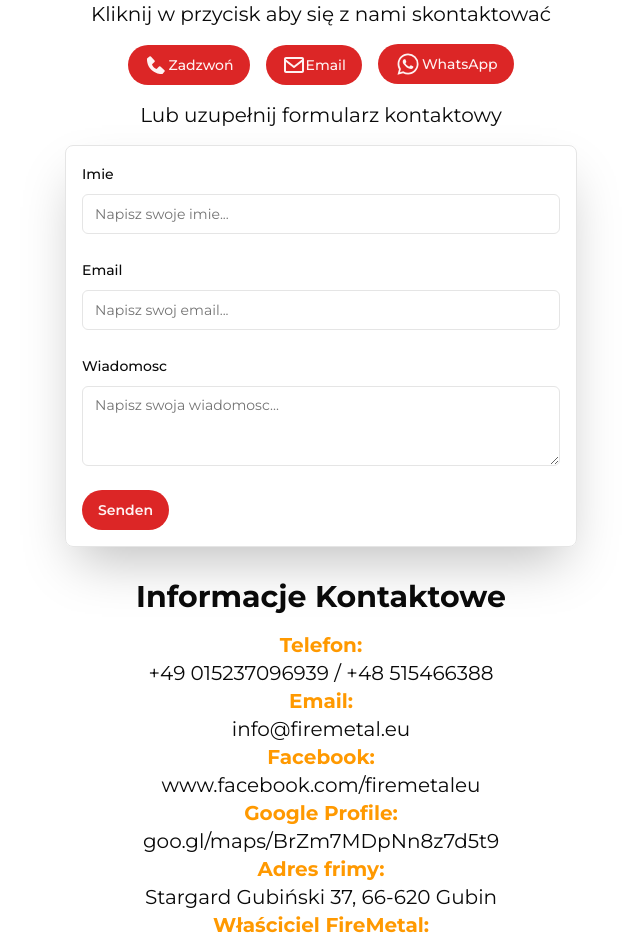
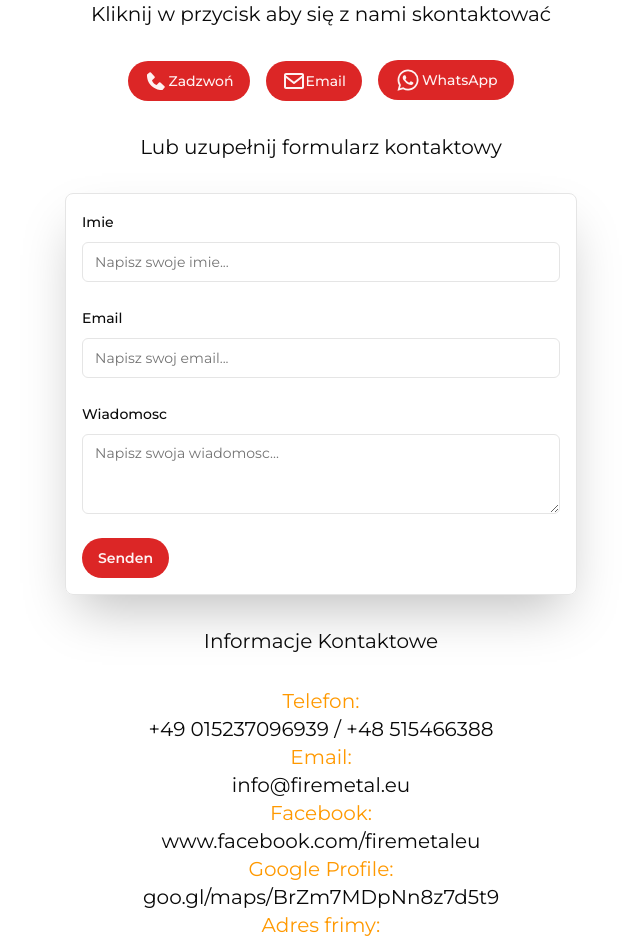
Before and after one commit to firemetal-zauneauspolen/firemetal, a Next.js app: page /kontakt in a window 1280 px wide. Shown: the part 260-1203 px from the top of the page, without its empty margins (319-959 px from the left). Built offline with nearby package versions, Linux system fonts and the light colour scheme.

Commit message:
Update kontakt page

```diff
--- a/app/(pages)/kontakt/page.tsx
+++ b/app/(pages)/kontakt/page.tsx
@@ -13,11 +13,10 @@ export default function KontaktPage() {
           nami. My zajmiemy się resztą 🤗.
         </Balancer>
       </h1>
-
       <p className="mt-8 text-center lg:text-xl">
         Kliknij w przycisk aby się z nami skontaktować
       </p>
-      <div className="mt-4 flex flex-col items-center justify-center gap-4 sm:flex-row">
+      <div className="mt-8 flex flex-col items-center justify-center gap-4 sm:flex-row">
         <Link href={"tel: +49015237096939"}>
           <Button className="rounded-full">
             <BiSolidPhone className={"h-6 w-6"} />
@@ -37,31 +36,27 @@ export default function KontaktPage() {
           </Button>
         </Link>
       </div>
-      <p className="mt-4 text-center lg:text-xl">
+      <p className="mt-8 text-center lg:text-xl">
         Lub uzupełnij formularz kontaktowy
       </p>
-      <div className="mt-4 w-full max-w-lg">
+      <div className="mt-8 w-full max-w-lg">
         <ContactForm />
       </div>
       <div className="mt-8 pb-8 text-center">
-        <h2 className="mb-4 text-xl font-bold lg:text-3xl">
-          Informacje Kontaktowe
-        </h2>
-        <h3 className="font-bold text-ring lg:text-xl">Telefon:</h3>
+        <h2 className="mb-8 text-xl lg:text-xl">Informacje Kontaktowe</h2>
+        <h3 className="text-ring lg:text-xl">Telefon:</h3>
         <p className="lg:text-xl">
           +49 015237096939 <br className="flex sm:hidden" /> / +48 515466388
         </p>
-        <h3 className="font-bold text-ring lg:text-xl">Email:</h3>
+        <h3 className="text-ring lg:text-xl">Email:</h3>
         <p className="lg:text-xl">info@firemetal.eu</p>
-        <h3 className="font-bold text-ring lg:text-xl">Facebook:</h3>
+        <h3 className="text-ring lg:text-xl">Facebook:</h3>
         <p className="lg:text-xl">www.facebook.com/firemetaleu</p>
-        <h3 className="font-bold text-ring lg:text-xl">Google Profile:</h3>
+        <h3 className="text-ring lg:text-xl">Google Profile:</h3>
         <p className="lg:text-xl">goo.gl/maps/BrZm7MDpNn8z7d5t9</p>
-        <h3 className="font-bold text-ring lg:text-xl">Adres frimy:</h3>
+        <h3 className="text-ring lg:text-xl">Adres frimy:</h3>
         <p className="lg:text-xl">Stargard Gubiński 37, 66-620 Gubin</p>
-        <h3 className="font-bold text-ring lg:text-xl">
-          Właściciel FireMetal:
-        </h3>
+        <h3 className="text-ring lg:text-xl">Właściciel FireMetal:</h3>
         <p className="lg:text-xl">Przemysław Dereziński</p>
       </div>
     </section>
```
